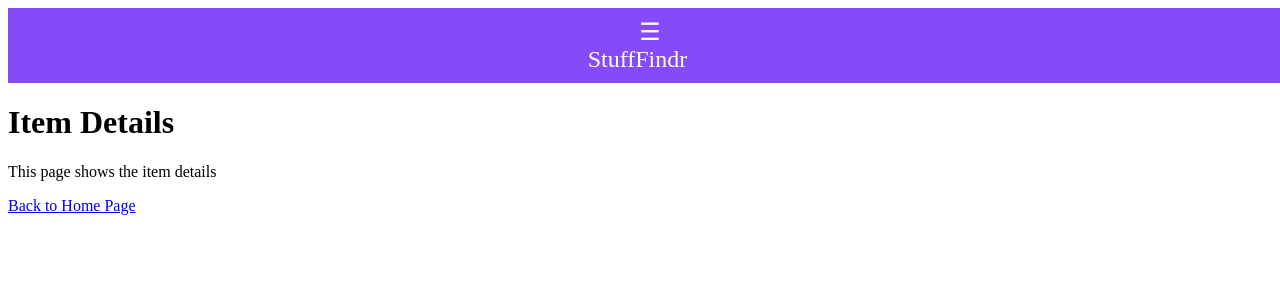
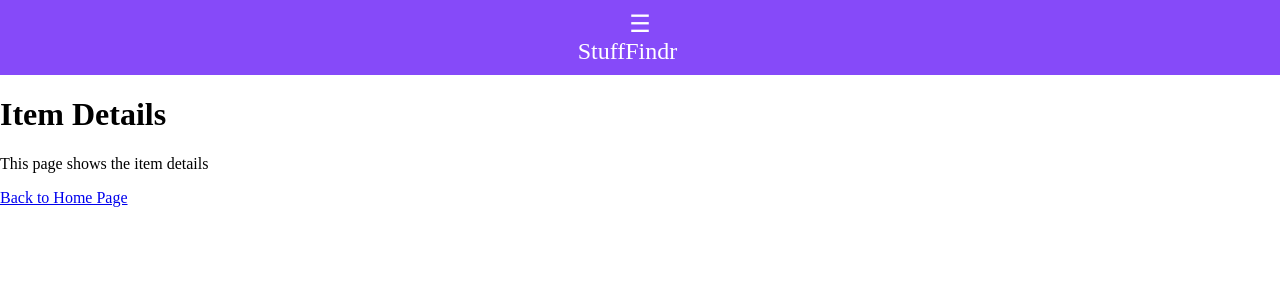
Before and after one commit to Code-the-Dream-School/ffprac-team7-front, a React (Vite) app: page /itemDetails in a window 1280 px wide. Shown: the top 300 px of the page. Built offline with nearby package versions, Linux system fonts and the light colour scheme.

Commit message:
fix margin and scroll on global header

```diff
--- a/src/App.css
+++ /dev/null
@@ -1,3 +0,0 @@
-.app {
-   margin: 0;
-}
--- a/src/App.jsx
+++ b/src/App.jsx
@@ -5,7 +5,7 @@ import NewItemPage from './pages/NewItemPage';
 import { Index } from './pages/indexPage';
 import { ItemDetails } from './pages/itemDetails';
 import Header from './shared/header';
-
+import './index.css'
 
 function App() {
   const router = createBrowserRouter([
--- a/src/index.css
+++ b/src/index.css
@@ -0,0 +1,7 @@
+body {
+	margin: 0;
+}
+
+html, body, div {
+    box-sizing: border-box;
+}
```
